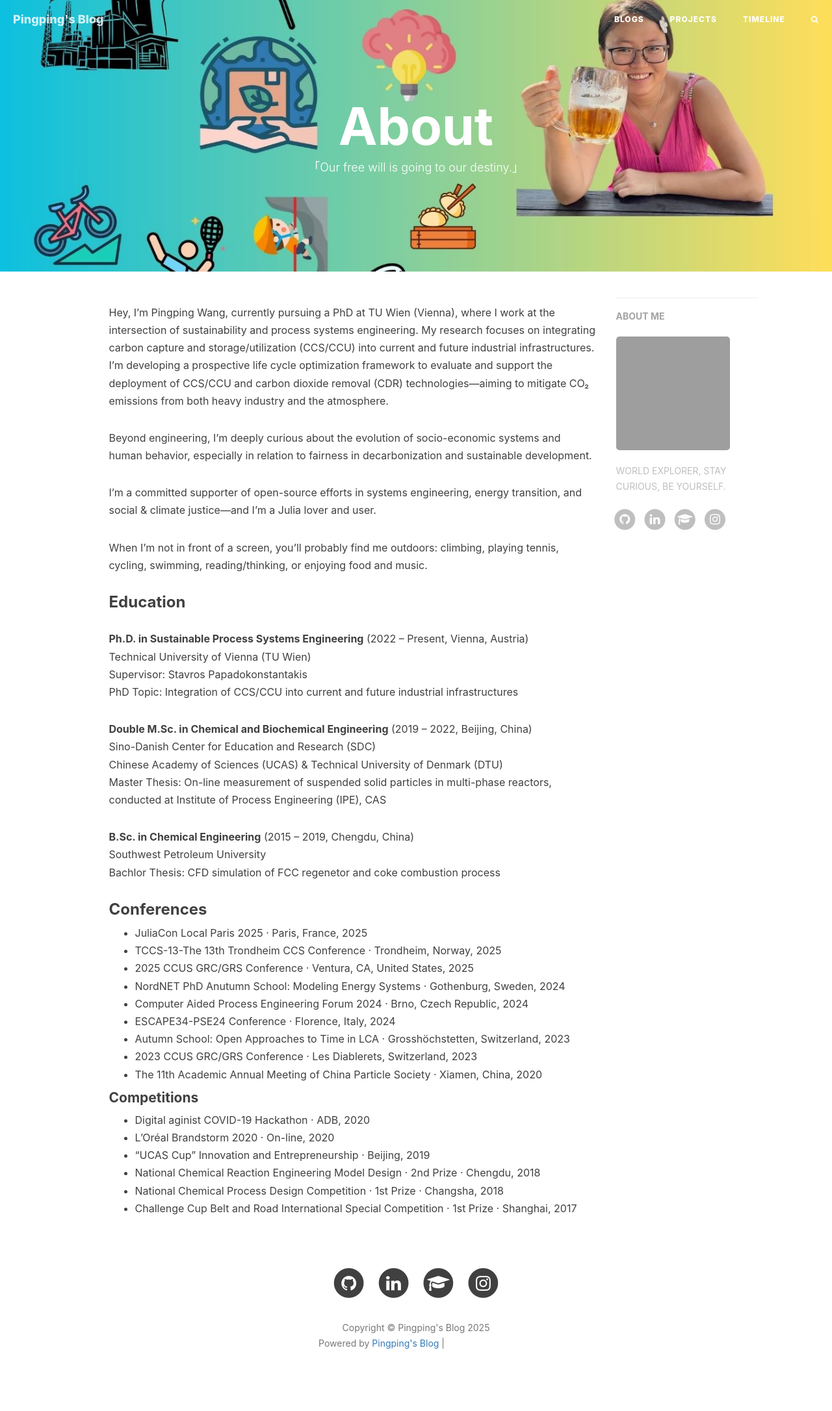
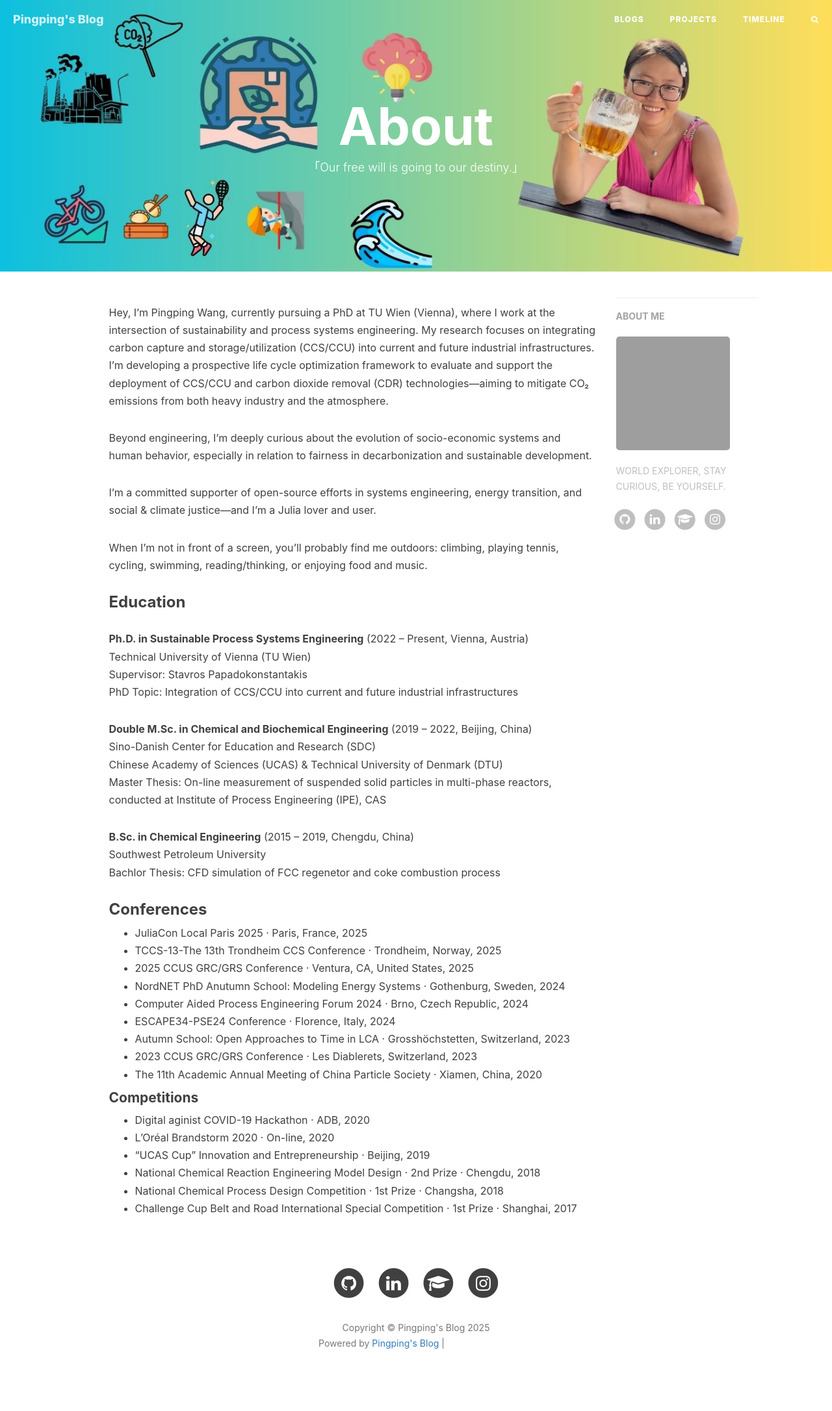
Before and after one commit to Pingping1997/PingpingWang-Blog, a Jekyll site: the page built from indiex.md, in a window 1280 px wide. Shown: the whole page at 65% size. Built offline with Jekyll 4.4.1, drawn with Linux system fonts in a browser that asks for light colours; nearby versions of some CDN libraries; comment, search, counter and statistics services are not loaded; grey boxes are pictures that could not be loaded.

Commit message:
bg figure

```diff
--- a/indiex.md
+++ b/indiex.md
@@ -3,7 +3,7 @@ layout: page
 title: About
 description: "「Our free will is going to our destiny.」"
 permalink: /
-header-img: img/bg-pingping.jpg
+header-img: img/bg-pingping2.jpg
 ---
 Hey, I’m Pingping Wang, currently pursuing a PhD at TU Wien (Vienna), where I work at the intersection of sustainability and process systems engineering. My research focuses on integrating carbon capture and storage/utilization (CCS/CCU) into current and future industrial infrastructures. I’m developing a prospective life cycle optimization framework to evaluate and support the deployment of CCS/CCU and carbon dioxide removal (CDR) technologies—aiming to mitigate CO₂ emissions from both heavy industry and the atmosphere.
 
```
Also changed, not shown: timeline.md (+1 -1 lines), img/bg-pingping2.jpg (added).
